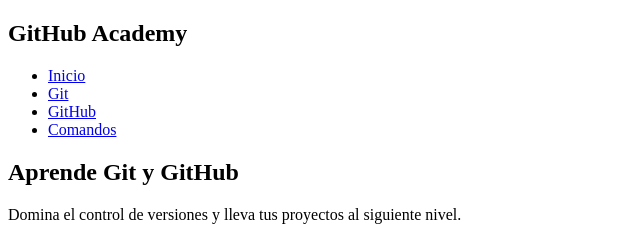
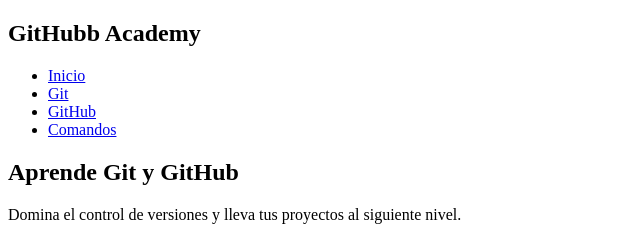
Before and after one commit to lucasmbast/git-y-github, a plain HTML site: page index.html in a window 1280 px wide. Shown: the top 237 px of the page, 0-640 px from the left. Drawn offline with Linux system fonts and the light colour scheme.

Commit message:
Tercer commit

```diff
--- a/index.html
+++ b/index.html
@@ -11,7 +11,7 @@
 
 <header>
     <nav>
-        <h2>Git<span>Hub</span> Academy</h2>
+        <h2>Git<span>Hubb</span> Academy</h2>
         <ul>
             <li><a href="#inicio">Inicio</a></li>
             <li><a href="#git">Git</a></li>
```
